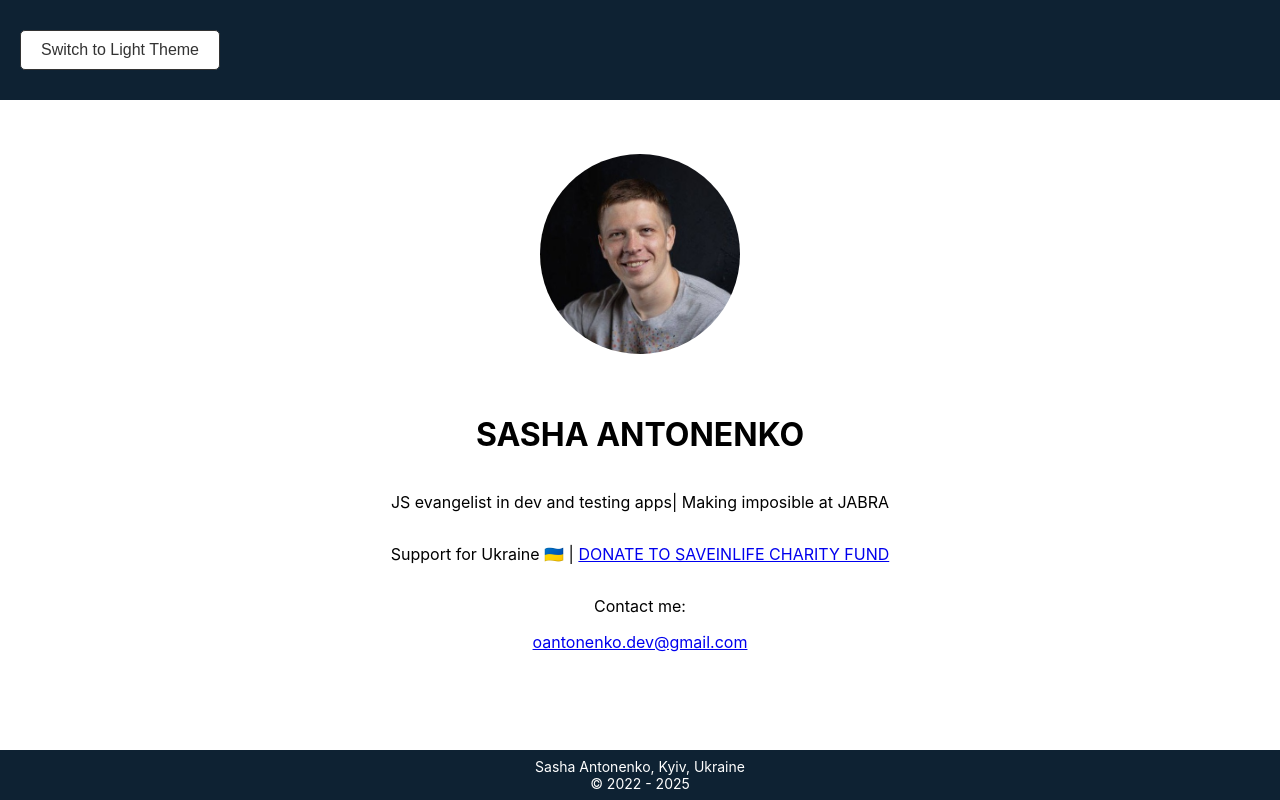
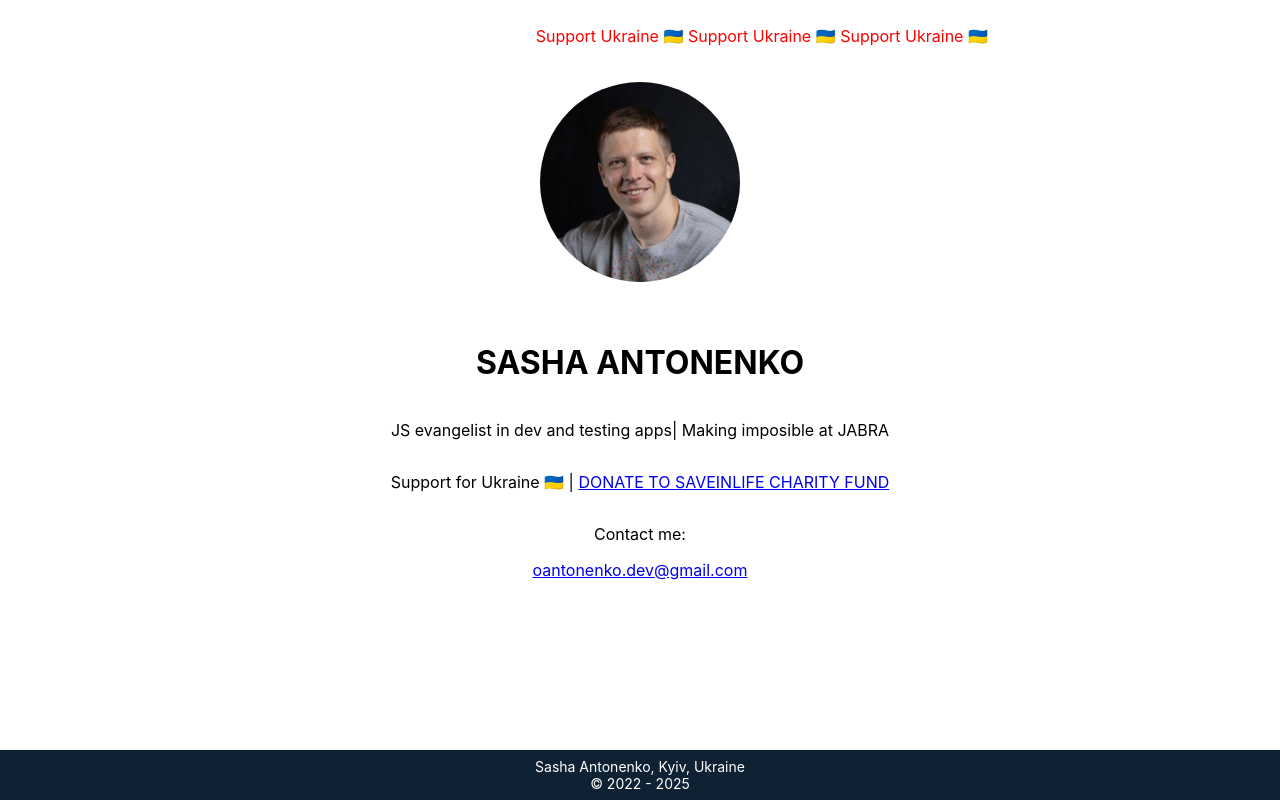
Before and after one commit to sashaant/antonenko-tech, a React (Create React App) app: page / in a window 1280 px wide. Built offline with nearby package versions, Linux system fonts and the light colour scheme; the HTML template or start-up script is replaced by a standard one.

Commit message:
v3.0 fixes

```diff
--- a/src/App.js
+++ b/src/App.js
@@ -3,7 +3,6 @@ import ReactGA from 'react-ga';
 
 import Card from './componets/Card';
 import Footer from './componets/Footer';
-import Navbar from './componets/Navbar';
 import Foto from './componets/Foto';
 import RunningLine from './componets/RunningLine';
 
@@ -13,7 +12,6 @@ ReactGA.initialize(TRACKING_ID);
 const App = () => {
   return (
     <div>
-      <Navbar/>
       <RunningLine/>
       <Foto/>
       <Card/>
--- a/src/Styles/RunningLine.css
+++ b/src/Styles/RunningLine.css
@@ -7,6 +7,28 @@
     height: 100%;
     margin: 10px 0;
   }
+
+  .moving-text{
+    color:red;
+  }
+
+        /* Makes the animation pause on hover */
+        .moving-text:hover{
+          animation-play-state: paused;
+      }
+
+      /* The animation */
+      @keyframes marquee{
+          0%{transform: translateX(100%);}
+          100%{transform: translateX(-100%);}
+      }
+
+      /* media query to enable animation for only those who want it */
+      @media (prefers-reduced-motion: no-preference) {
+          .moving-text{
+              animation: marquee 15s linear infinite;
+          }
+      }
 
   .running-line {
     font-size: 20px;
--- a/src/componets/RunningLine.js
+++ b/src/componets/RunningLine.js
@@ -4,7 +4,7 @@ import '../Styles/RunningLine.css';
 const RunningLine = () => {
   return (
     <div className="running-line-container">
-      <marquee className="running-line">Support Ukraine 🇺🇦  Support Ukraine 🇺🇦  Support Ukraine 🇺🇦 </marquee>
+      <p class="moving-text">Support Ukraine 🇺🇦  Support Ukraine 🇺🇦  Support Ukraine 🇺🇦 </p>
     </div>
   );
 };
```
